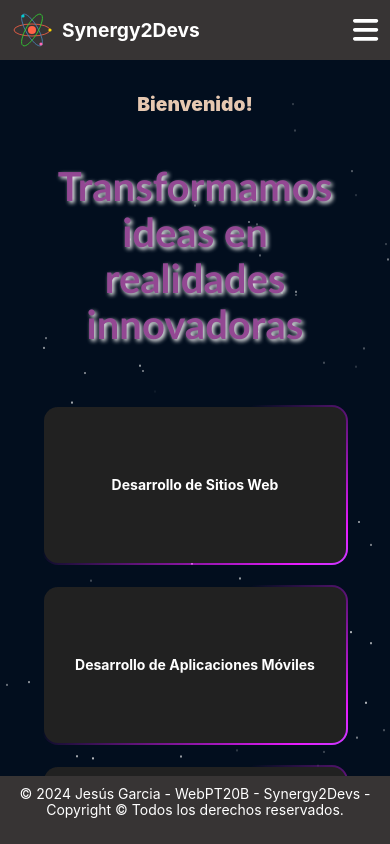
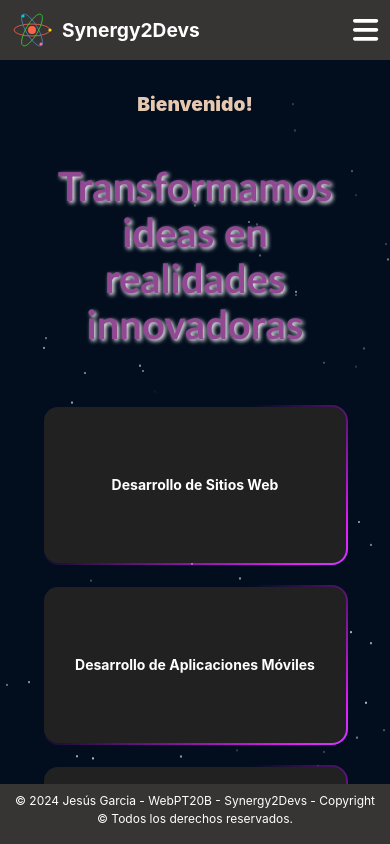
Before and after one commit to JAJesusGarcia/Synergy2Devs, a React (Vite) app in the folder vite-project/: page /home in a window 390 px wide. Built offline with nearby package versions, Linux system fonts and the light colour scheme; no server answers.

Commit message:
cambios minimos

```diff
--- a/vite-project/src/components/Footer/Footer.module.css
+++ b/vite-project/src/components/Footer/Footer.module.css
@@ -9,7 +9,7 @@
   bottom: 0; /* Lo posiciona en la parte inferior */
   left: 0; /* Lo alinea a la izquierda */
   padding: 0.625rem;
-  flex-direction: column;
+  flex-direction: row;
   align-items: center;
   z-index: 100; /* Asegura que el footer esté encima de otros elementos si es necesario */
 }
@@ -17,4 +17,24 @@
 .copyright {
   font-size: 14px;
   color: #ffffff;
+  white-space: nowrap;
+  overflow: hidden;
+  text-overflow: ellipsis;
 }
+
+@media screen and (max-width: 768px) {
+  .copyright {
+    font-size: 12px;
+  }
+}
+
+@media screen and (max-width: 480px) {
+  .footer {
+    padding: 0.5rem;
+  }
+
+  .copyright {
+    white-space: normal;
+    text-align: center;
+  }
+}
--- a/vite-project/src/views/Contactos/Contactos.module.css
+++ b/vite-project/src/views/Contactos/Contactos.module.css
@@ -9,7 +9,25 @@
 }
 
 p {
-  font-size: 1.2rem;
-  margin-bottom: 1rem;
+  font-size: clamp(1rem, 2.5vw, 1.2rem);
+  margin-bottom: clamp(0.8rem, 2vw, 1rem);
   text-align: center;
+  line-height: 1.5;
+  max-width: 70ch;
+  margin-left: auto;
+  margin-right: auto;
 }
+
+@media (max-width: 768px) {
+  p {
+    font-size: clamp(0.9rem, 3vw, 1.1rem);
+    margin-bottom: clamp(0.6rem, 1.5vw, 0.8rem);
+  }
+}
+
+@media (max-width: 480px) {
+  p {
+    font-size: clamp(0.8rem, 3.5vw, 1rem);
+    margin-bottom: clamp(0.5rem, 1.5vw, 0.7rem);
+  }
+}
```
